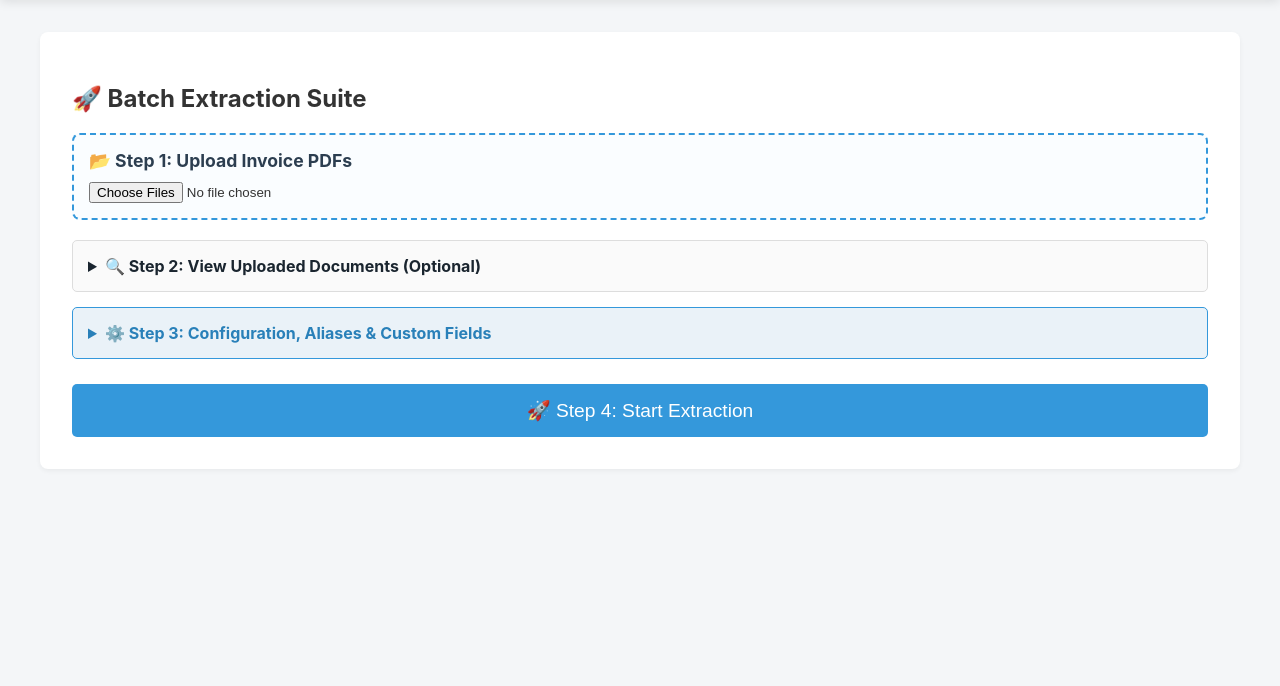
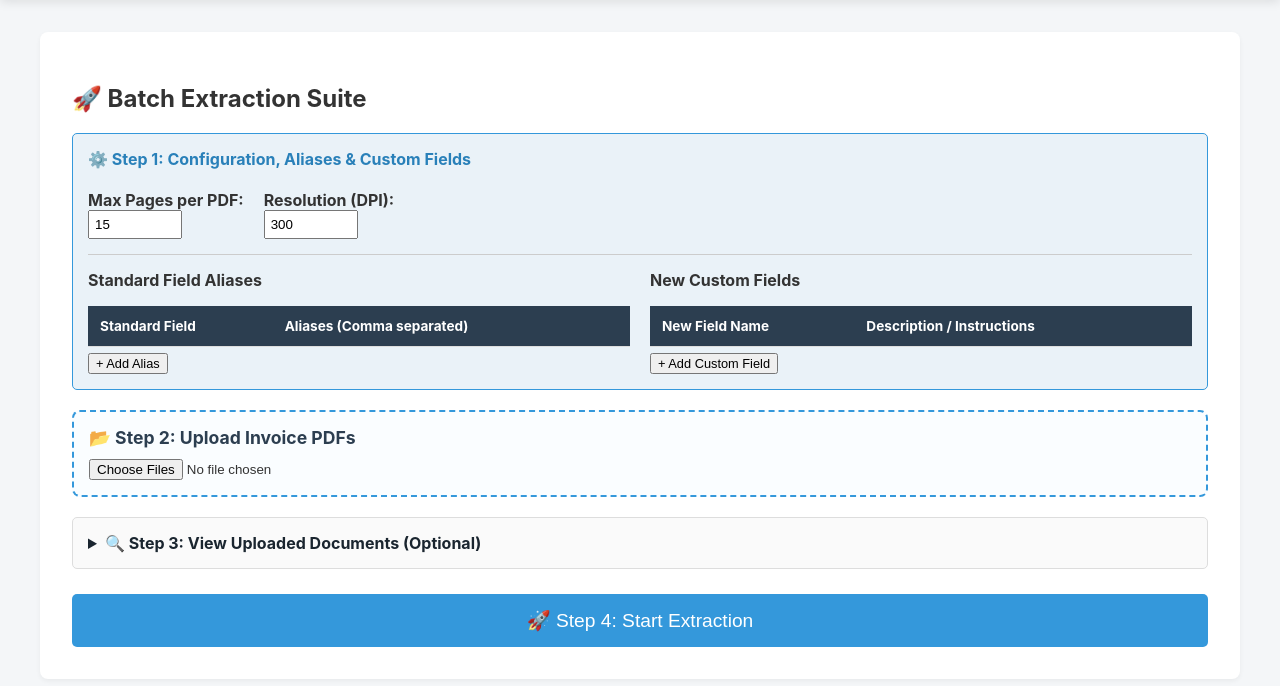
Before and after one commit to InsightMiner-dot/invoice-extraction, a FastAPI app: page / in a window 1280 px wide. Shown: the part 60-746 px from the top of the page. Run offline with FastAPI, Linux system fonts and the light colour scheme; lists and menus that the app fills with data are empty; some libraries are stand-ins or nearby versions.

Commit message:
Refactor extraction form steps and layout

```diff
--- a/fastapi_v1/templates/extract.html
+++ b/fastapi_v1/templates/extract.html
@@ -5,25 +5,9 @@
 
     <form id="uploadForm">
 
-        <!-- STEP 1: UPLOAD -->
-        <div style="margin-bottom: 20px; padding: 15px; border: 2px dashed #3498db; border-radius: 8px; background-color: #fafdff;">
-            <label style="font-weight: bold; font-size: 1.1rem; color: #2c3e50; display: block; margin-bottom: 10px;">📂 Step 1: Upload Invoice PDFs</label>
-            <input type="file" id="pdfFiles" name="files" multiple accept="application/pdf" required style="width: 100%; cursor: pointer;">
-        </div>
-
-        <!-- STEP 2: VIEWER GRID (EXPANDER) -->
-        <details style="margin-bottom: 15px; padding: 15px; border: 1px solid #ddd; border-radius: 5px; background: #fafafa;">
-            <summary style="font-weight: bold; cursor: pointer; color: var(--primary);">🔍 Step 2: View Uploaded Documents (Optional)</summary>
-            <div style="margin-top: 15px;">
-                <input type="text" id="gridSearch" class="search-bar" placeholder="Search files by name..." style="display: none;">
-                <div id="pdfGrid" class="pdf-grid"></div>
-                <p id="noFilesMsg" style="color: #999; font-style: italic;">No files uploaded yet.</p>
-            </div>
-        </details>
-
-        <!-- STEP 3: SETTINGS (EXPANDER) -->
-        <details style="margin-bottom: 25px; padding: 15px; border: 1px solid #3498db; border-radius: 5px; background: #eaf2f8;">
-            <summary style="font-weight: bold; cursor: pointer; color: #2980b9;">⚙️ Step 3: Configuration, Aliases & Custom Fields</summary>
+        <!-- STEP 1: CONFIGURATION -->
+        <div style="margin-bottom: 20px; padding: 15px; border: 1px solid #3498db; border-radius: 5px; background: #eaf2f8;">
+            <h4 style="margin-top: 0; color: #2980b9;">⚙️ Step 1: Configuration, Aliases & Custom Fields</h4>
 
             <div style="display: flex; gap: 20px; margin-top: 15px;">
                 <div><label><strong>Max Pages per PDF:</strong></label><br><input type="number" id="configMaxPages" value="15" min="1" max="100" style="padding: 5px; width: 80px;"></div>
@@ -51,18 +35,38 @@
                     <button type="button" onclick="addRow('customTable')" style="font-size: 0.8rem;">+ Add Custom Field</button>
                 </div>
             </div>
+        </div>
+
+        <!-- STEP 2: UPLOAD FILES (OUTSIDE VIEWER) -->
+        <div style="margin-bottom: 20px; padding: 15px; border: 2px dashed #3498db; border-radius: 8px; background-color: #fafdff;">
+            <label style="font-weight: bold; font-size: 1.1rem; color: #2c3e50; display: block; margin-bottom: 10px;">📂 Step 2: Upload Invoice PDFs</label>
+            <input type="file" id="pdfFiles" name="files" multiple accept="application/pdf" required style="width: 100%; cursor: pointer;">
+        </div>
+
+        <!-- STEP 3: VIEWER GRID (EXPANDER) -->
+        <details style="margin-bottom: 25px; padding: 15px; border: 1px solid #ddd; border-radius: 5px; background: #fafafa;">
+            <summary style="font-weight: bold; cursor: pointer; color: var(--primary);">🔍 Step 3: View Uploaded Documents (Optional)</summary>
+            <div style="margin-top: 15px;">
+                <input type="text" id="gridSearch" class="search-bar" placeholder="Search files by name..." style="display: none;">
+                <div id="pdfGrid" class="pdf-grid"></div>
+                <p id="noFilesMsg" style="color: #999; font-style: italic;">No files uploaded yet.</p>
+            </div>
         </details>
 
-        <!-- STEP 4: SUBMIT -->
+        <!-- STEP 4: START BUTTON -->
         <button type="submit" class="primary" id="extractBtn" style="width: 100%; font-size: 1.2rem; padding: 15px;">🚀 Step 4: Start Extraction</button>
     </form>
 
-    <!-- PROGRESS BAR -->
+    <!-- PROGRESS BAR & FINAL STATS -->
     <div id="progressContainer" class="progress-container">
         <div class="progress-bar"><div id="progressFill" class="progress-fill"></div></div>
         <div class="progress-text">
             <span id="progressStats" style="color: var(--accent);">Initializing...</span>
             <span id="progressTimer">Time: 0s</span>
+        </div>
+        <!-- This div will populate when processing finishes -->
+        <div id="finalRunStats" style="display: none; background: #eaf2f8; padding: 15px; border-radius: 5px; margin-top: 15px; font-weight: bold; font-size: 1.1rem; color: #2c3e50; border-left: 5px solid #3498db;">
+            <!-- Stats injected by JS -->
         </div>
     </div>
 </div>
@@ -75,6 +79,7 @@
         </a>
     </div>
 
+    <!-- FULL LINE ITEM DETAILS TABLE -->
     <div class="card">
         <h3>📝 Line Item Details (Fully Scrollable)</h3>
         <div class="table-wrapper">
@@ -85,6 +90,7 @@
         </div>
     </div>
 
+    <!-- QC SUMMARY TABLE -->
     <div class="card">
         <h3>🛡️ QC Summary</h3>
         <div class="table-wrapper">
```
